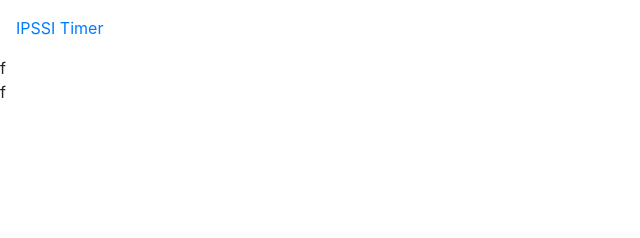
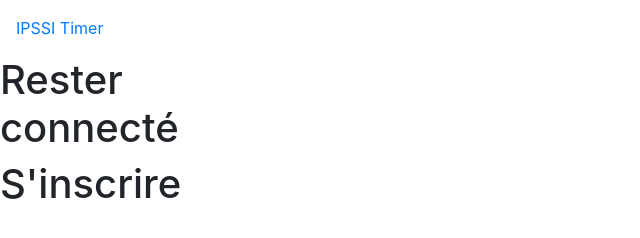
Before and after one commit to Rookery-team/timer-front, a website: page src/html/home-guest.html in a window 1280 px wide. Shown: the whole page, without its empty margins (0-640 px from the left). Drawn offline with nearby package versions, Linux system fonts and the light colour scheme.

Commit message:
Updated home-guest view

```diff
--- a/src/html/home-guest.html
+++ b/src/html/home-guest.html
@@ -22,11 +22,11 @@
 </nav>
 
 <section id="leftSection">
-f
+    <h1>Rester<br>connecté</h1>
 </section>
 
 <section id="rightSection">
-f
+    <h1>S'inscrire</h1>
 </section>
 
 
--- /dev/null
+++ b/src/scss/_fonts.scss
@@ -0,0 +1,11 @@
+@import url('https://fonts.googleapis.com/css2?family=Poppins:wght@400;700;800&display=swap');
+
+html, body {
+  font-family: 'Poppins', sans-serif;
+}
+
+h1 {
+  font-weight: 800;
+  font-size: 4vw;
+  line-height: 5vh;
+}
--- a/src/scss/main.scss
+++ b/src/scss/main.scss
@@ -1,6 +1,7 @@
 
 @import "~bootstrap";
 
+@import "fonts";
 @import "navbar";
 @import "sections";
 @import "pages/home-guest";
```
